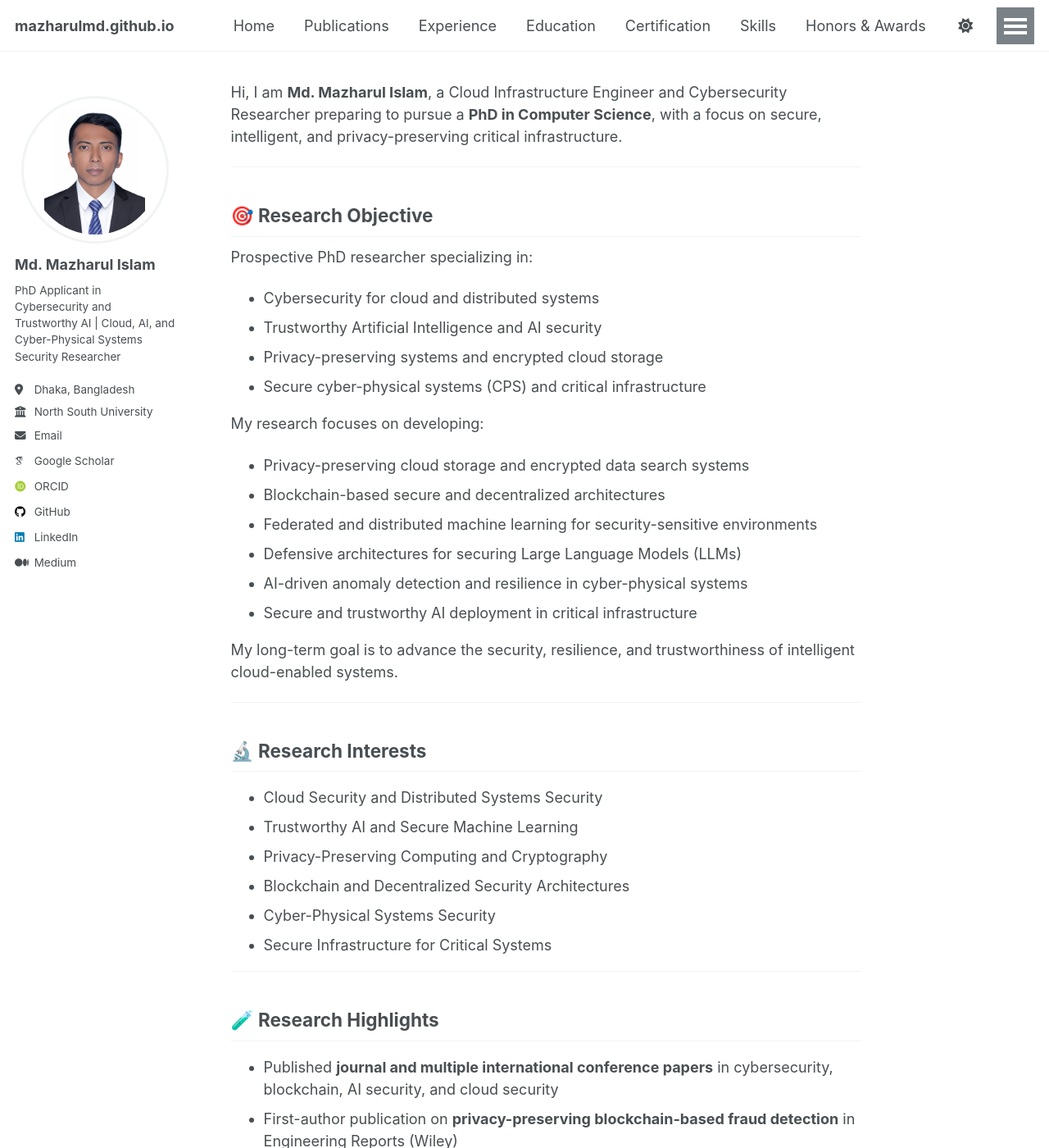
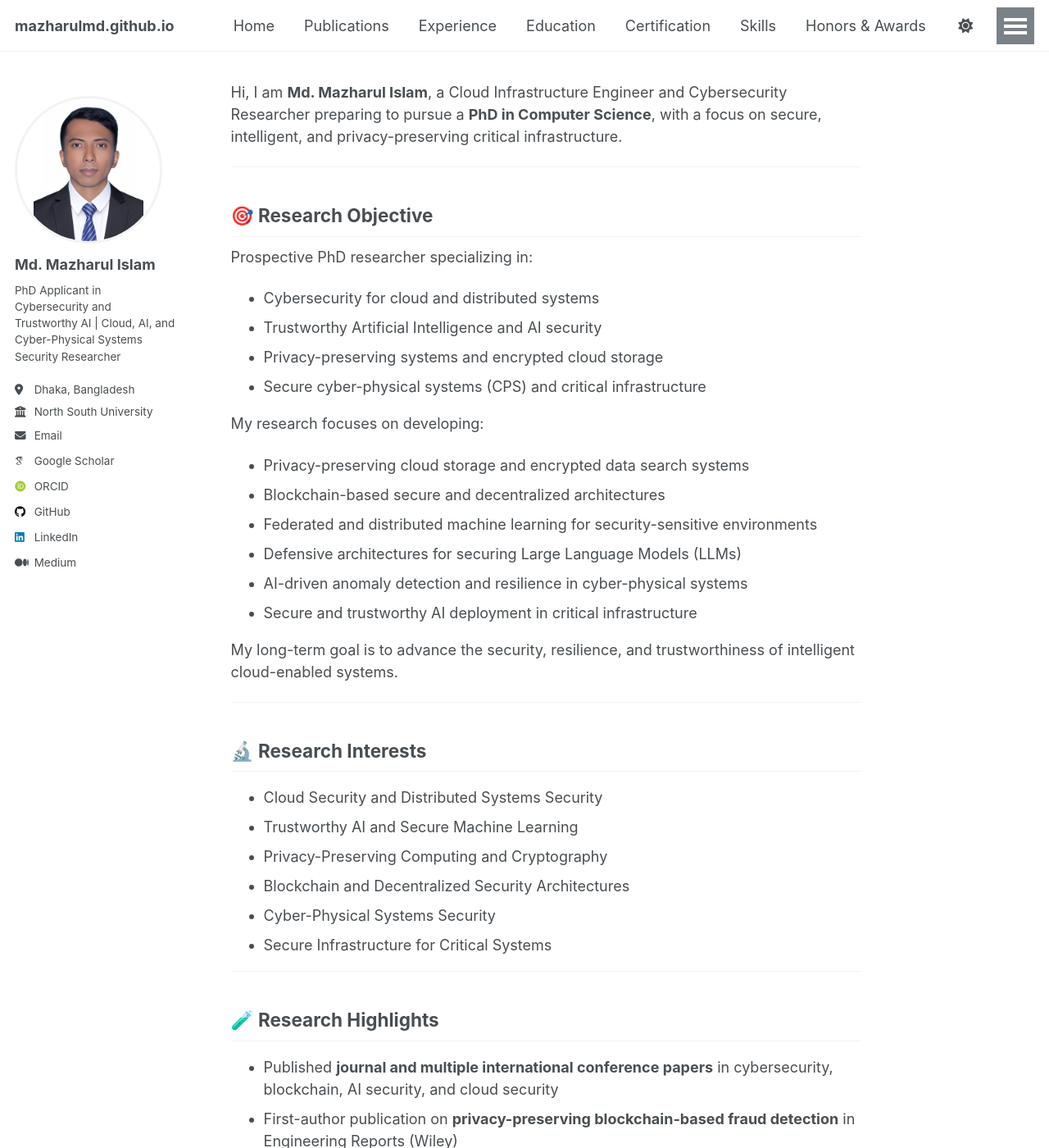
Before and after one commit to mazharulmd/mazharulmd.github.io, a Jekyll site: the page built from _pages/about.md, in a window 1280 px wide and 1400 px high. Shown: the whole window at 82% size. Built offline with Jekyll 4.4.1, drawn with Linux system fonts in a browser that asks for light colours; some web fonts are replaced; a script that is not in the unit is left out.

Commit message:
Align avatar with sidebar text

```diff
--- a/_sass/layout/_sidebar.scss
+++ b/_sass/layout/_sidebar.scss
@@ -81,26 +81,21 @@
    ========================================================================== */
 .author__avatar {
   display: block;
-  text-align: center;
+  text-align: left;     // align with text
   margin-bottom: 15px;
+  padding-left: 0;      // remove extra spacing
 
   img {
     width: 180px;
     height: 180px;
-
     border-radius: 50%;
-
-    object-fit: contain;        // shows FULL image, no cropping
-    object-position: center;    // keeps face centered
-
-    background-color: #ffffff;  // fills empty space nicely
-
-    padding: 8px;               // optional, improves appearance
-    box-sizing: border-box;
+    object-fit: contain;
+    object-position: center;
+    background-color: #ffffff;
 
     display: block;
-    margin-left: auto;
-    margin-right: auto;
+    margin-left: 0;     // LEFT ALIGN IMAGE
+    margin-right: 0;
 
     @include breakpoint($small) {
       width: 140px;
```
